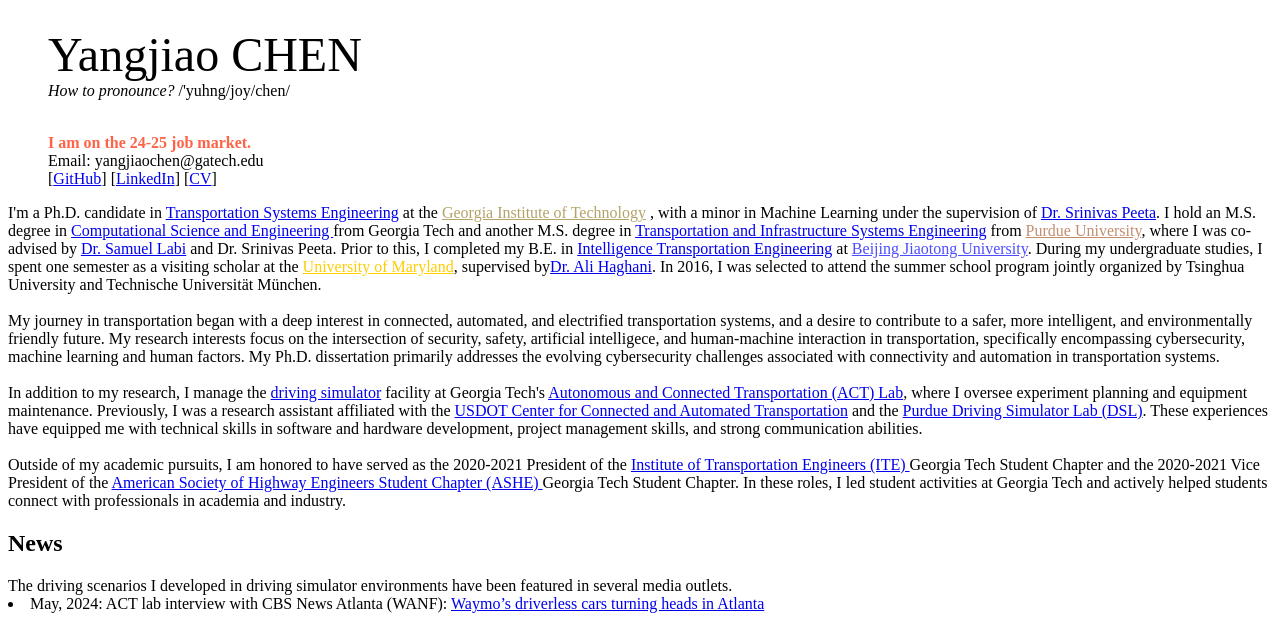
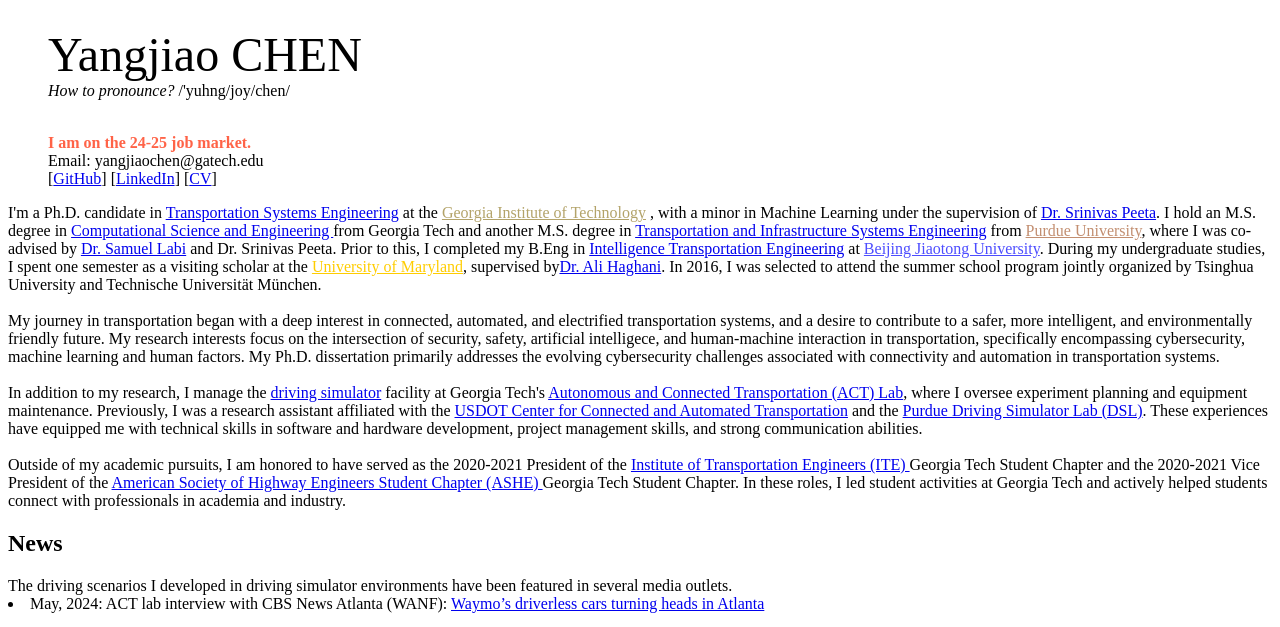
Before and after one commit to YangjiaoChen/YangjiaoChen.github.io, a Jekyll site: the page built from index.html, in a window 1280 px wide, cut to the strip 487-1114 px from the top of the page. Built offline with Jekyll 4.4.1, drawn with Linux system fonts in a browser that asks for light colours.

Commit message:
Update index.html

```diff
--- a/index.html
+++ b/index.html
@@ -119,7 +119,7 @@ I'm a Ph.D. candidate in <a href="https://prod.ce.gatech.edu/academics/groups/tr
 ,  with a minor in Machine Learning under the supervision of <a href="https://ce.gatech.edu/directory/person/srinivas-peeta" target="_blank">Dr. Srinivas Peeta</a>.
 I hold an M.S. degree in <a href="https://cse.gatech.edu" target="_blank">Computational Science and Engineering </a> from Georgia Tech and another M.S. degree in <a href="https://engineering.purdue.edu/CE/Academics/Groups/Transportation" target="_blank">Transportation and Infrastructure Systems Engineering</a>
 from <a href="https://www.purdue.edu" target="_blank" style="color:rgb(194,142,112)">Purdue University</a>, where I was co-advised by <a href="https://engineering.purdue.edu/CE/People/ptProfile?resource_id=2416" target="_blank">Dr. Samuel Labi</a>
-and Dr. Srinivas Peeta. Prior to this, I completed my B.E. in <a href="http://en.trans.bjtu.edu.cn" target="_blank">Intelligence Transportation Engineering</a> at <a href="http://en.njtu.edu.cn" target="_blank"  style="color:rgb(77,77,255)">Beijing Jiaotong University</a>.
+and Dr. Srinivas Peeta. Prior to this, I completed my B.Eng in <a href="http://en.trans.bjtu.edu.cn" target="_blank">Intelligence Transportation Engineering</a> at <a href="http://en.njtu.edu.cn" target="_blank"  style="color:rgb(77,77,255)">Beijing Jiaotong University</a>.
 During my undergraduate studies, I spent one semester as a visiting scholar at the <a href="https://umd.edu" target="_blank"  style="color:rgb(255,205,0)"> University of Maryland</a>, supervised by<a href="https://cee.umd.edu/clark/faculty/269/Ali-Haghani" target="_blank">Dr. Ali Haghani</a>.
 In 2016, I was selected to attend the summer school program jointly organized by Tsinghua University and Technische Universität München.
 <br />
```
